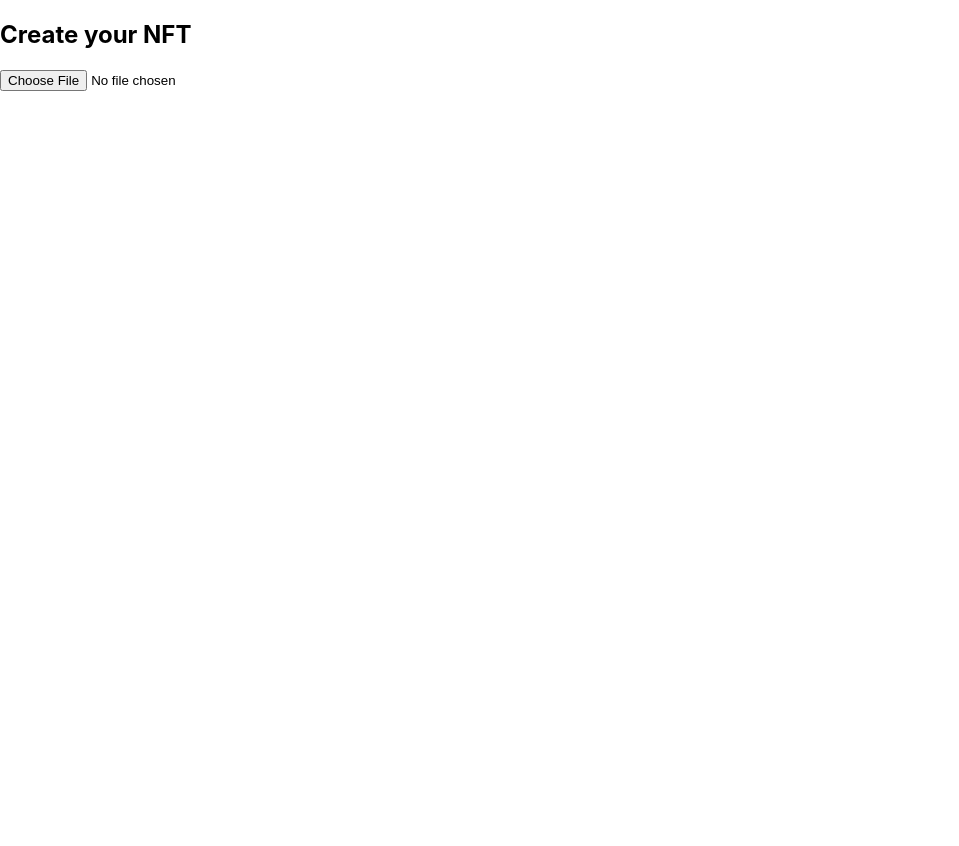
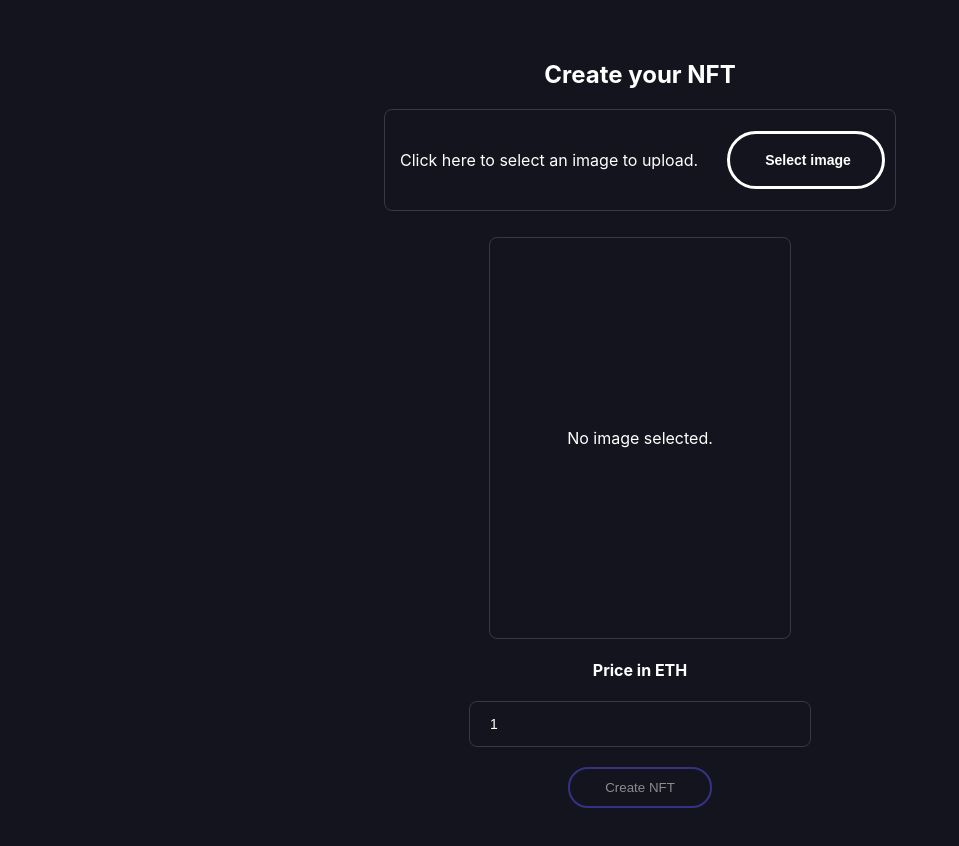
Before and after one commit to lamberbass/my-nft-marketplace, a Next.js app: page /create-nft in a window 1280 px wide. Shown: the whole page, without its empty margins (0-959 px from the left). Before the commit the page ends 800 px from the top, so only its background shows below. Built offline with nearby package versions, Linux system fonts and the light colour scheme.

Commit message:
Add styles to the whole app.

```diff
--- a/pages/create-nft.tsx
+++ b/pages/create-nft.tsx
@@ -3,6 +3,8 @@ import { NextRouter, useRouter } from 'next/router';
 import { useState } from 'react'
 import { uploadFile } from '../utils/ipfs-service';
 import { createToken } from '../utils/web3-service';
+import styles from '../styles/CreateNft.module.css'
+import button from '../styles/Button.module.css'
 
 const CreateNft: NextPage = () => {
   const router: NextRouter = useRouter();
@@ -23,19 +25,24 @@ const CreateNft: NextPage = () => {
   }
 
   return (
-    <div>
+    <div className={styles.createCard}>
       <h2>Create your NFT</h2>
 
-      <input type="file" onChange={onFileSelected} />
+      <label className={styles.uploadFile}>
+        <span>Click here to select an image to upload.</span>
+        <input type="file" onChange={onFileSelected} />
+      </label>
 
-      {imageSrc
-        ? <div>
-            <img src={imageSrc} style={{ maxHeight: '400px' }} ></img>
-            <br />
-            ETH Price: <input type='number' onChange={e => setNftPrice(e.target.value)} value={nftPrice}/>
-            <button type='button' onClick={createNft}>Create NFT</button>
-          </div>
-        : <div></div>}
+      <div className={styles.imageContainer}>
+        {imageSrc
+          ? <img className={styles.image} src={imageSrc} alt={selectedFile.name}></img>
+          : <div className={styles.noImage}>No image selected.</div>}
+      </div>
+
+      <h4>Price in ETH</h4>
+      <input className={styles.priceInput} type='number' onChange={e => setNftPrice(e.target.value)} value={nftPrice} />
+
+      <button type='button' className={button.customButton} onClick={createNft} disabled={imageSrc == '' || +nftPrice == 0}>Create NFT</button>
     </div>
   )
 }
--- /dev/null
+++ b/styles/Button.module.css
@@ -0,0 +1,19 @@
+.customButton {
+    color: white;
+    background: transparent;
+    display: inline-block;
+    border: 2px solid var(--primary-color-1);
+    box-sizing: border-box;
+    padding: 11px 35px;
+    border-radius: 20px;
+}
+.customButton:hover:not([disabled]){
+    color: black;;
+    background: white;
+    border: 2px solid white;
+    cursor: pointer;
+}
+.customButton:disabled{
+    opacity: 0.5;
+    cursor: default;
+}
--- /dev/null
+++ b/styles/CreateNft.module.css
@@ -0,0 +1,88 @@
+.createCard {
+    text-align: center;
+    width: 600px;
+    margin: auto;
+    padding: 20px;
+}
+
+.uploadFile {
+    text-align: start;
+    display: inline-block;
+    border: 1px solid rgba(138, 138, 160, 0.3);
+    border-radius: 8px;
+    line-height: 100px;
+    overflow: hidden;
+    position: relative;
+    resize: none;
+    cursor: pointer;
+    margin-bottom: 22px;
+    padding: 0 15px;
+    width: 80%;
+}
+
+.uploadFile input[type="file"] {
+    cursor: pointer;
+    width: 152px;
+    position: absolute;
+    top: 50%;
+    right: 10px;
+    transform: translateY(-50%);
+    padding: 0 0;
+    border-style: solid;
+    border-radius: 30px;
+}
+
+.uploadFile input[type="file"]:before {
+    width: 152px;
+    font-weight: 700;
+    font-size: 14px;
+    line-height: 48px;
+    content: "Select image";
+    display: inline-block;
+    border: 2px solid transparent;
+    text-align: center;
+    border-radius: 30px;
+    transition: all 0.3s ease-in-out;
+}
+
+.uploadFile input[type="file"]:hover {
+    color: black;
+    background: white;
+    border: 2px solid white;
+    cursor: pointer;
+}
+
+.imageContainer {
+    display: flex;
+    justify-content: center;
+}
+
+.image {
+    height: 400px;
+    border-radius: 8px;
+}
+
+.noImage {
+    height: 400px;
+    width: 300px;
+    border: 1px solid rgba(138, 138, 160, 0.3);
+    border-radius: 8px;
+    line-height: 400px;
+}
+
+.priceInput {
+    width: 50%;
+    background: transparent;
+    border: 1px solid rgba(138, 138, 160, 0.3);
+    border-radius: 8px;
+    color: white;
+    font-size: 14px;
+    padding: 0px 20px;
+    margin: 20px auto;
+    line-height: 44px;
+    display: block;
+}
+
+.priceInput:focus {
+    outline-width: 0;
+}
--- a/styles/globals.css
+++ b/styles/globals.css
@@ -1,26 +1,34 @@
 html,
 body {
-  padding: 0;
-  margin: 0;
+  background: #14141f;
+  color: white;
+  margin: 10px;
   font-family: -apple-system, BlinkMacSystemFont, Segoe UI, Roboto, Oxygen,
     Ubuntu, Cantarell, Fira Sans, Droid Sans, Helvetica Neue, sans-serif;
 }
 
-a {
-  color: inherit;
-  text-decoration: none;
+/* Chrome, Safari, Edge, Opera */
+input::-webkit-outer-spin-button,
+input::-webkit-inner-spin-button {
+  -webkit-appearance: none;
+  margin: 0;
 }
 
-* {
-  box-sizing: border-box;
+/* Firefox */
+input[type=number] {
+  -moz-appearance: textfield;
 }
 
-@media (prefers-color-scheme: dark) {
-  html {
-    color-scheme: dark;
-  }
-  body {
-    color: white;
-    background: black;
-  }
+hr {
+  display: block;
+  height: 1px;
+  border: 0;
+  border-top: 1px solid rgba(138, 138, 160, 0.3);
+  margin: 1em 0;
+  padding: 0;
 }
+
+:root {
+  --primary-color-1: #5650e6;
+  --primary-color-2: #a852e6;
+}
--- a/utils/web3-service.ts
+++ b/utils/web3-service.ts
@@ -4,7 +4,7 @@ import { formatEther, parseEther } from 'ethers/lib/utils';
 import marketContractAbi from '../artifacts/contracts/MyNftMarketplace.sol/MyNftMarketplace.json'
 import { Item } from '../models/item';
 
-const MarketContractAddress = '0x0165878A594ca255338adfa4d48449f69242Eb8F';
+const MarketContractAddress = '0x5FbDB2315678afecb367f032d93F642f64180aa3';
 
 function getContract(): ethers.Contract {
   const ethereum: providers.ExternalProvider = (window as any).ethereum;
```
Also changed, not shown: components/view-nft.tsx (+19 -10 lines), pages/index.tsx (+21 -14 lines), styles/Home.module.css (+21 -119 lines), styles/ViewNft.module.css (added, +52 -0 lines).
